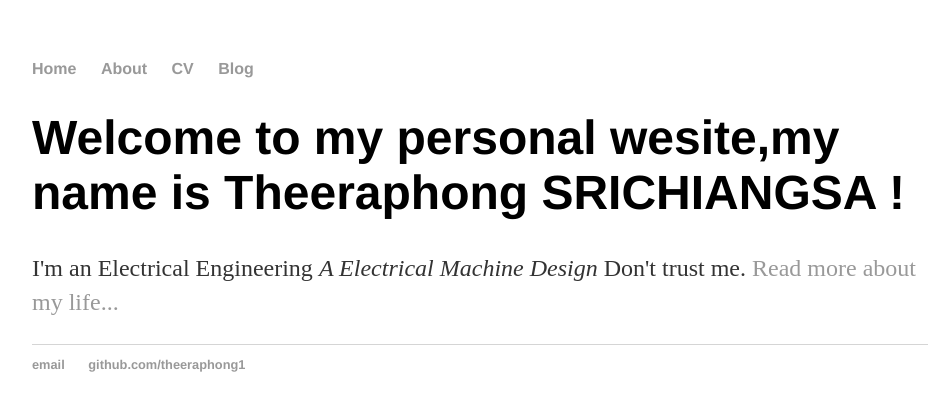
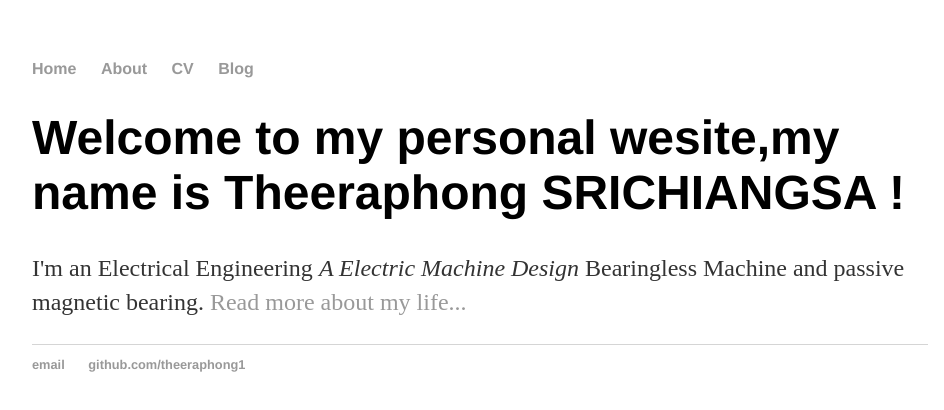
Before and after one commit to Theeraphong1/theeraphong1.org, a plain HTML site: page index.html in a window 1280 px wide. Shown: the whole page, without its empty margins (160-1104 px from the left). Drawn offline with Linux system fonts and the light colour scheme.

Commit message:
Update index.html

```diff
--- a/index.html
+++ b/index.html
@@ -18,7 +18,7 @@
 		<div class="container">
     		<div class="blurb">
         		<h1> Welcome to my personal wesite,my name is Theeraphong SRICHIANGSA !</h1>
-				<p>I'm an Electrical Engineering  <em>A Electrical Machine Design </em> Don't trust me. <a href="/about">Read more about my life...</a></p>
+				<p>I'm an Electrical Engineering  <em>A Electric Machine Design </em> Bearingless Machine and passive magnetic bearing. <a href="/about">Read more about my life...</a></p>
     		</div><!-- /.blurb -->
 		</div><!-- /.container -->
 		<footer>
```
